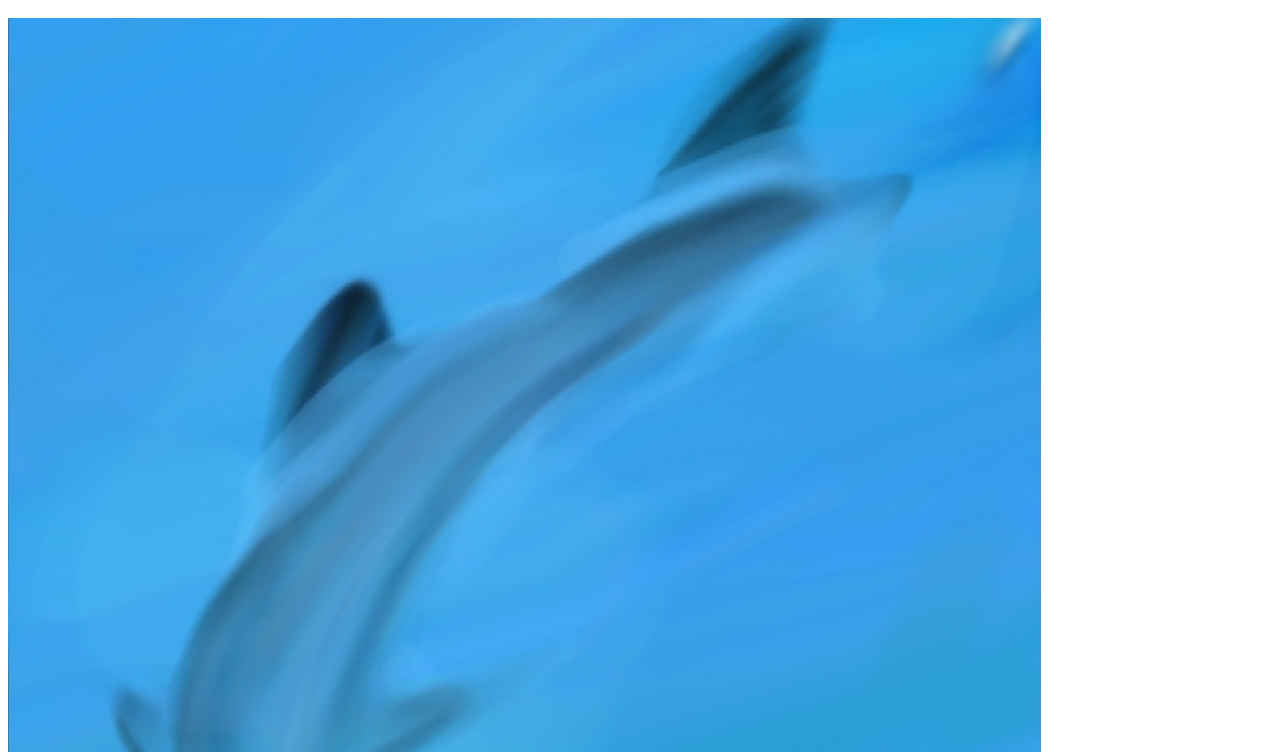
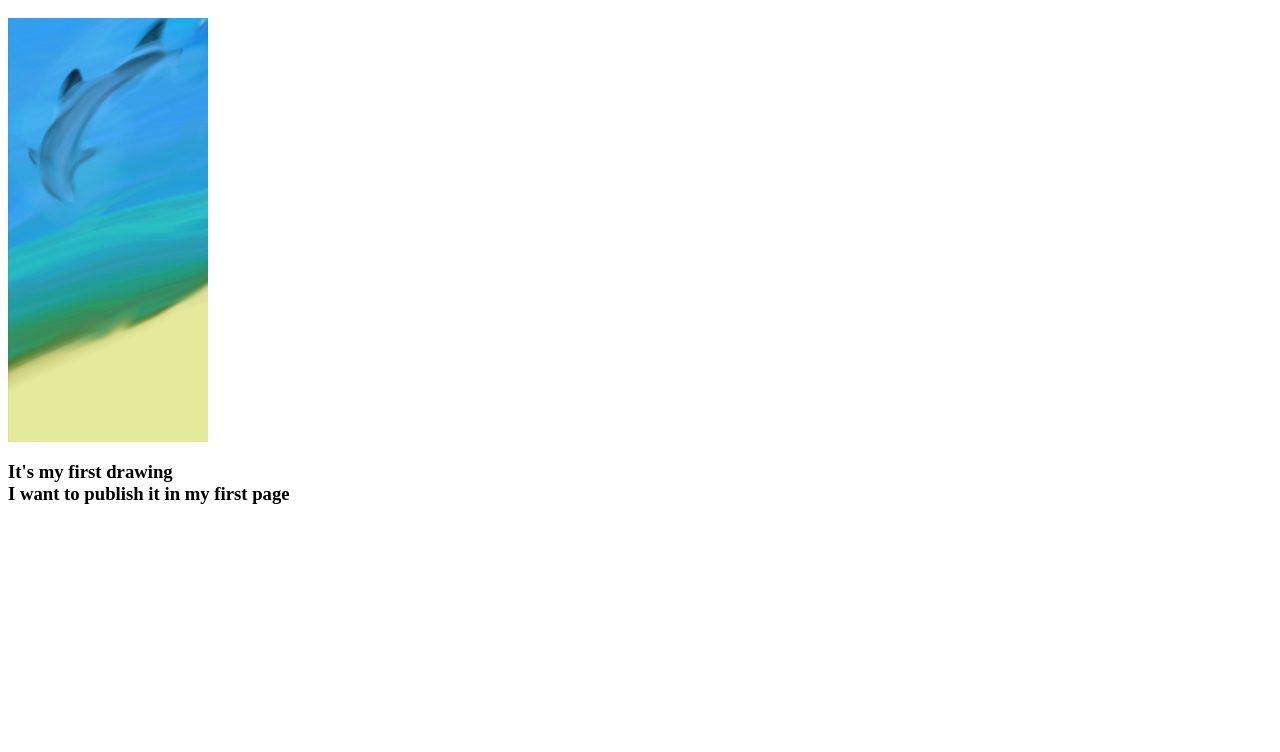
Before and after one commit to Sendall0000/e.g.-LearnLab, a plain HTML site: page index.html in a window 1280 px wide. Shown: the part 48-800 px from the top of the page. Drawn offline with Linux system fonts and the light colour scheme; files whose address does not match are found by name.

Commit message:
Update index.html

```diff
--- a/index.html
+++ b/index.html
@@ -5,7 +5,7 @@ my page
 </title>
 </head>
 <bode>
-<h1>Hi</h1><img src="G:\0000\h.png" alt="digital drawing">
+<h1>Hi</h1><img src="G:\0000\h.png" alt="digital drawing" length=300 width=200>
 <p><h3>
 It's my first drawing<br>
 I want to publish it in my first page
```
